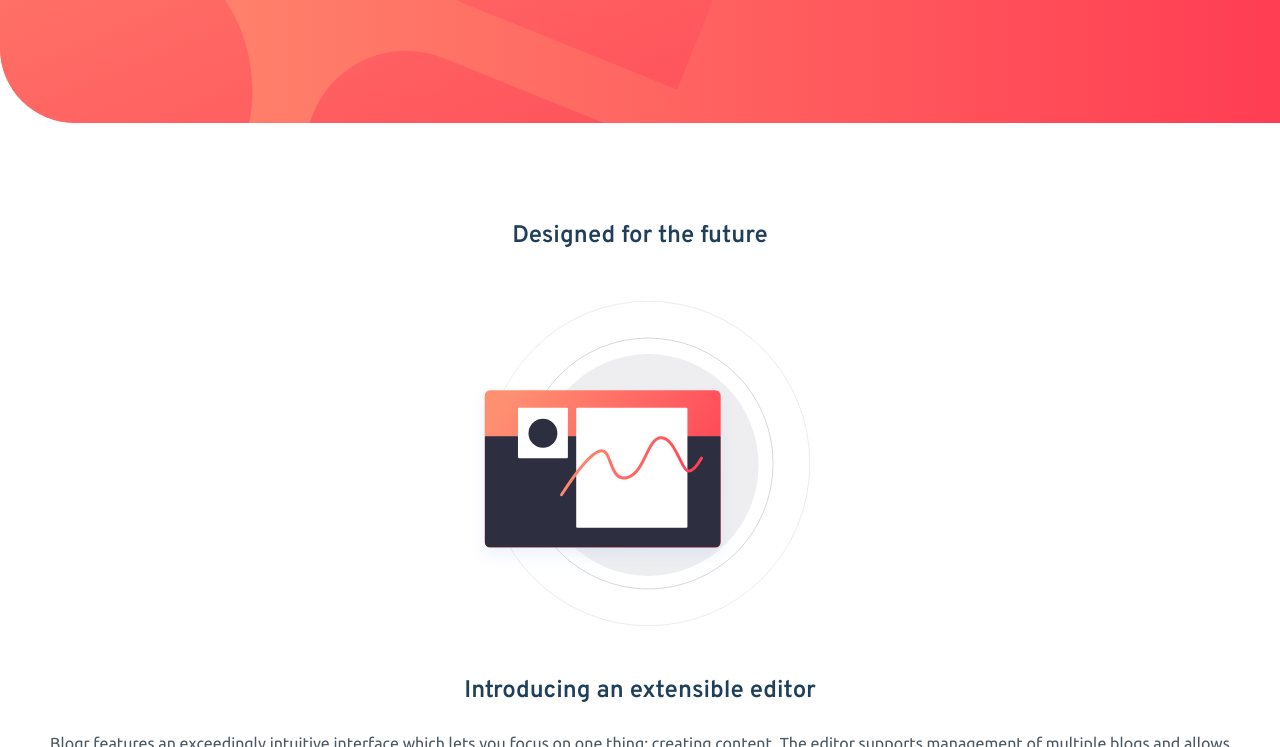
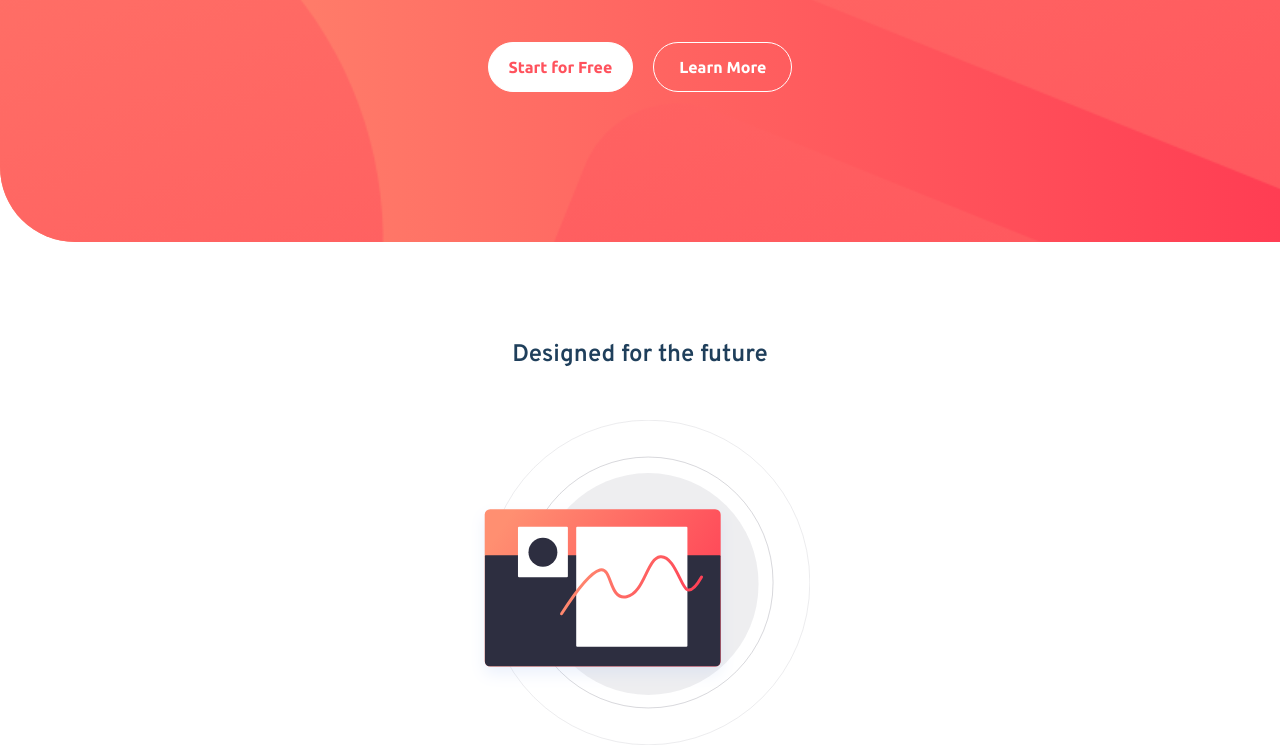
Before and after one commit to SergioCzP/blogr, a website: page index.html in a window 1280 px wide. Shown: the part 353-1100 px from the top of the page. Drawn offline with Linux system fonts and the light colour scheme.

Commit message:
medium header

```diff
--- a/index.html
+++ b/index.html
@@ -8,7 +8,7 @@
       rel="icon"
       type="image/png"
       sizes="32x32"
-      href="./images/favicon-32x32.png"
+      href="build/img/favicon-32x32.png"
     />
 
     <link rel="preconnect" href="https://fonts.googleapis.com" />
--- a/js/app.js
+++ b/js/app.js
@@ -2,6 +2,7 @@ const hamburgerBtn = document.querySelector(".header__button");
 const imgBtn = document.querySelector(".header__icon");
 const menuBoxes = document.querySelector(".menu__boxes");
 const mainMenu = document.querySelector(".menu");
+const arrows = document.querySelectorAll(".menu__arrow");
 
 // Functions
 const rotateArrow = function (arrow) {
@@ -18,6 +19,20 @@ const changeImgBtn = function () {
     ? "build/img/icon-close.svg"
     : "build/img/icon-hamburger.svg";
 };
+
+const pathArrow = function () {
+  return window.screen.width < 768
+    ? "build/img/icon-arrow-dark.svg"
+    : "build/img/icon-arrow-light.svg";
+};
+
+const loadArrow = function () {
+  let path = pathArrow();
+  arrows.forEach((arrow) => {
+    arrow.src = path;
+  });
+};
+loadArrow();
 
 // Event listeners
 hamburgerBtn.addEventListener("click", function (e) {
--- a/src/scss/ui/header/_header.scss
+++ b/src/scss/ui/header/_header.scss
@@ -20,11 +20,20 @@
     right: 0;
     bottom: 0;
     border-radius: 0 0 0 7.5rem;
+
+    @include m.medium {
+      background-image: url("../img/bg-pattern-intro-desktop.svg");
+      background-position: -100rem -125rem;
+    }
   }
 
   &__container {
     position: relative;
     padding: 5.5rem 2.5rem 15.5rem;
+
+    @include m.medium {
+      padding: 6rem 2.5rem 15rem;
+    }
   }
 
   &__navegation {
@@ -33,12 +42,23 @@
     justify-content: space-between;
     align-items: center;
     position: relative;
+
+    @include m.medium {
+      flex-wrap: nowrap;
+      justify-content: flex-start;
+      gap: 2.5rem;
+    }
   }
 
   &__logo {
     height: 3rem;
     width: 8.5rem;
     object-fit: contain;
+
+    @include m.medium {
+      height: 5rem;
+      width: 10rem;
+    }
   }
 
   &__button {
@@ -57,12 +77,20 @@
 
   &__content {
     padding: 5rem 1.5rem 0;
+
+    @include m.medium {
+      padding: 14rem 6rem 0;
+    }
   }
 
   &__heading {
     color: v.$white;
     text-align: center;
     margin: 0;
+
+    @include m.medium {
+      font-size: 4.4rem;
+    }
   }
 
   &__text {
@@ -76,6 +104,10 @@
     display: flex;
     justify-content: center;
     gap: 1.5rem;
+
+    @include m.medium {
+      gap: 2rem;
+    }
   }
 
   &__link {
@@ -85,14 +117,42 @@
     font-weight: 700;
     margin-top: 2.5rem;
 
+    @include m.medium {
+      margin-top: 2rem;
+    }
+
     &:first-of-type {
       color: v.$lightRed;
       background-color: v.$white;
+
+      @include m.medium {
+        transition: color 350ms ease, background-color 350ms ease,
+          border-color 350ms ease;
+      }
+      &:hover {
+        @include m.medium {
+          color: v.$white;
+          background-color: v.$lightRed;
+          border-color: v.$lightRed;
+        }
+      }
     }
 
     &:last-of-type {
       color: v.$white;
       background-color: transparent;
+
+      @include m.medium {
+        padding: 1.5rem 2.5rem;
+        transition: color 350ms ease, background-color 350ms ease;
+      }
+
+      &:hover {
+        @include m.medium {
+          background-color: v.$white;
+          color: v.$lightRed;
+        }
+      }
     }
   }
 }
@@ -112,13 +172,35 @@
   transition: all 500ms ease;
 
   @include m.medium {
-    width: auto;
+    position: relative;
+    width: 100%;
+    height: auto;
+    display: flex;
+    align-items: center;
+    justify-content: space-between;
+    border-radius: unset;
+    pointer-events: auto;
+    margin: 0;
+    background-color: transparent;
+    box-shadow: none;
+    overflow: visible;
   }
 
   &__boxes {
     display: flex;
     flex-direction: column;
     gap: 2rem;
+
+    @include m.medium {
+      flex-direction: row;
+      gap: 3rem;
+    }
+  }
+
+  &__box {
+    @include m.medium {
+      position: relative;
+    }
   }
 
   &__box,
@@ -135,6 +217,15 @@
     padding: 0 1rem 2rem;
     color: v.$veryDarkBlue;
     font-weight: 500;
+
+    @include m.medium {
+      color: v.$white;
+      padding: 0;
+    }
+
+    &:hover {
+      text-decoration: underline;
+    }
   }
 
   &__arrow {
@@ -155,11 +246,28 @@
     transition: all 350ms ease;
 
     background-color: lighten(v.$grayishBlue, 15);
+
+    @include m.medium {
+      position: absolute;
+      align-items: flex-start;
+      gap: 2rem;
+      width: 11rem;
+      top: 3rem;
+    }
   }
 
   &__link {
     color: v.$veryDarkGrayishBlue;
     font-weight: 500;
+
+    @include m.medium {
+      font-weight: lighter;
+      transition: font-weight 300ms ease;
+    }
+
+    &:hover {
+      font-weight: bolder;
+    }
   }
 
   &__subscribe {
@@ -171,11 +279,28 @@
     padding: 1.5rem 0 0;
 
     border-top: solid 0.1rem v.$grayishBlue;
+
+    @include m.medium {
+      flex-direction: row;
+      gap: 3rem;
+      border: none;
+      margin: 0;
+      padding: 0;
+    }
   }
 
   &__register {
     &:first-of-type {
       padding: 1.5rem 0;
+
+      @include m.medium {
+        color: v.$white;
+
+        &:hover {
+          font-weight: unset;
+          text-decoration: underline;
+        }
+      }
     }
 
     &:last-of-type {
@@ -183,6 +308,19 @@
       @include m.bgIntro;
       padding: 1.5rem 4rem;
       border-radius: 10rem;
+
+      @include m.medium {
+        color: v.$lightRed;
+        background: none;
+        background-color: v.$white;
+        font-weight: bolder;
+        transition: color 350ms ease, background-color 350ms ease;
+
+        &:hover {
+          color: v.$white;
+          background-color: v.$lightRed;
+        }
+      }
     }
   }
 }
@@ -199,6 +337,10 @@
   height: auto;
   padding: 2.5rem 0;
   pointer-events: auto;
+
+  @include m.medium {
+    padding: 3.5rem 0.75rem;
+  }
 }
 
 .up-arrow {
```
Also changed, not shown: build/css/app.css, 1 other file.
